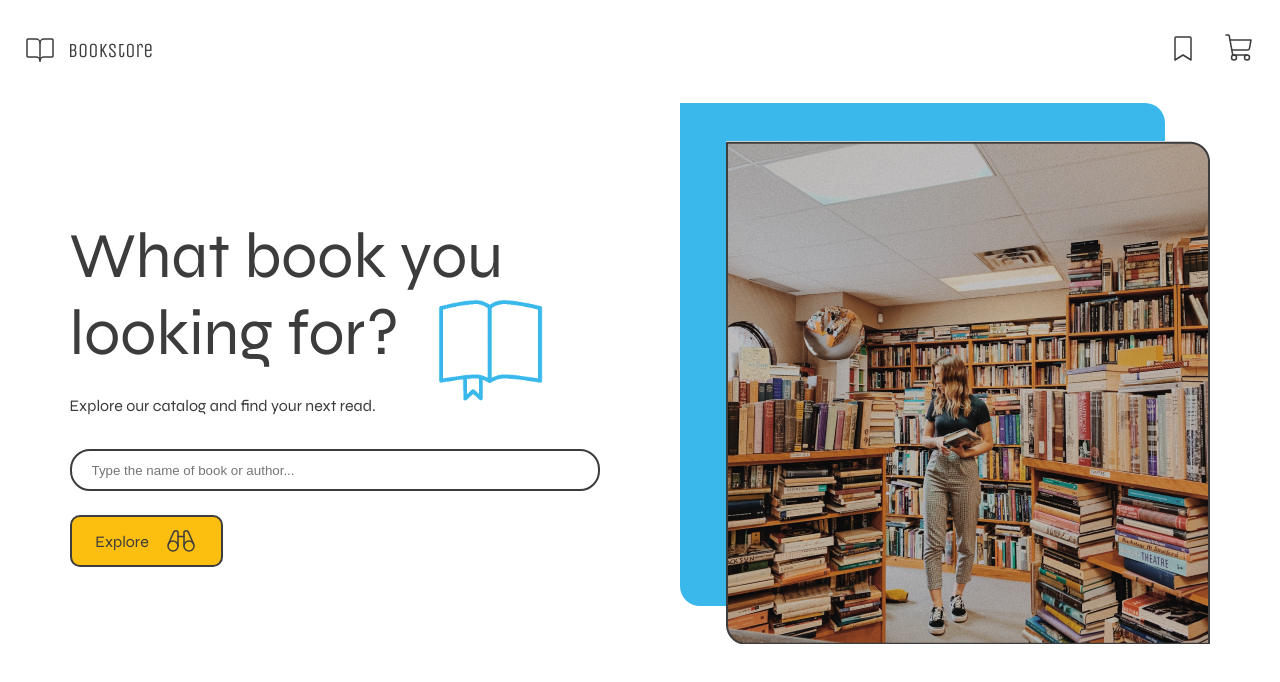
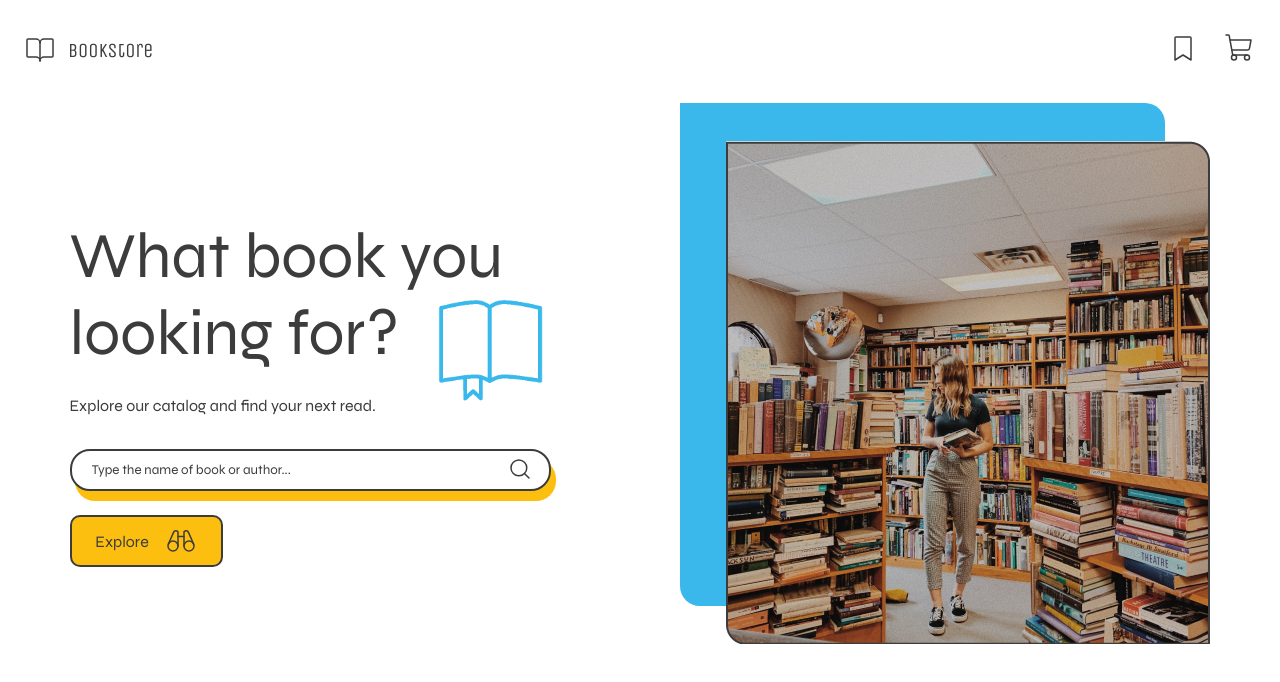
Before and after one commit to eduardamirelly/bookstore, a Next.js app: page / in a window 1280 px wide. Shown: the top 682 px of the page. Built offline with nearby package versions, Linux system fonts and the light colour scheme.

Commit message:
:lipstick: feat: InputSearch

```diff
--- a/components/InputSearch/index.tsx
+++ b/components/InputSearch/index.tsx
@@ -1,49 +1,86 @@
+import { MagnifyingGlass } from 'phosphor-react';
 import { styled } from '../../styles/stitches.config';
 
 export const InputSearch = () => {
-  const InputSearch = styled('input', {
-    border: '2px solid $gray800',
-    borderRadius: '20px',
+  const InputSearchContainer = styled('form', {
+    width: '100%',
+    height: '42px',
+    position: 'relative',
 
-    backgroundColor: 'white',
-    paddingBlock: '.5rem',
-    paddingInline: '1.25rem',
     marginTop: '2.125rem',
     marginBottom: '1.5rem',
-
-    minWidth: '100%',
-    height: '42px',
-    position: 'relative',
 
     '@xl': {
       width: '530px',
     },
     '@md': {
-      minWidth: '80%',
+      width: '90%',
+    },
+  });
+
+  const InputSearch = styled('input', {
+    border: '2px solid $gray800',
+    borderRadius: '20px',
+    fontFamily: '$secondary',
+    color: '$gray800',
+
+    '&::placeholder': {
+      color: '$gray800',
     },
 
-    '&:after': {
-      content: '',
-      width: '100%',
-      height: '100%',
+    backgroundColor: 'white',
+    paddingBlock: '.5rem',
+    paddingInline: '1.25rem',
 
-      backgroundColor: '$yellow500',
-      position: 'absolute',
+    minWidth: '100%',
+    height: '42px',
+  });
 
-      borderRadius: '20px',
-      marginTop: '-38px',
-      marginLeft: '-46px',
+  const AfterBlock = styled('span', {
+    width: '100%',
+    height: '100%',
+
+    backgroundColor: '$yellow500',
+    position: 'absolute',
+
+    borderRadius: '20px',
+    top: '10px',
+    left: '5px ',
+    zIndex: '-1',
+  });
+
+  const ButtonSearch = styled('button', {
+    width: '42px',
+    height: '42px',
+
+    color: '$gray800',
+    backgroundColor: 'transparent',
+    border: '0',
+
+    position: 'absolute',
+    right: '10px',
+    top: '0',
+
+    cursor: 'pointer',
+
+    '&:hover': {
+      color: '$blue500',
     },
   });
 
   return (
-    <>
+    <InputSearchContainer>
       <InputSearch
         type="search"
         name="search"
         id="search"
         placeholder="Type the name of book or author..."
       />
-    </>
+      <AfterBlock />
+
+      <ButtonSearch>
+        <MagnifyingGlass size={24} weight="regular" />
+      </ButtonSearch>
+    </InputSearchContainer>
   );
 };
--- a/styles/globals.css
+++ b/styles/globals.css
@@ -11,9 +11,10 @@ body {
   width: 100%;
 }
 
-#__next {
-}
-
 a {
   text-decoration: none;
 }
+
+input {
+  outline: none;
+}
```
